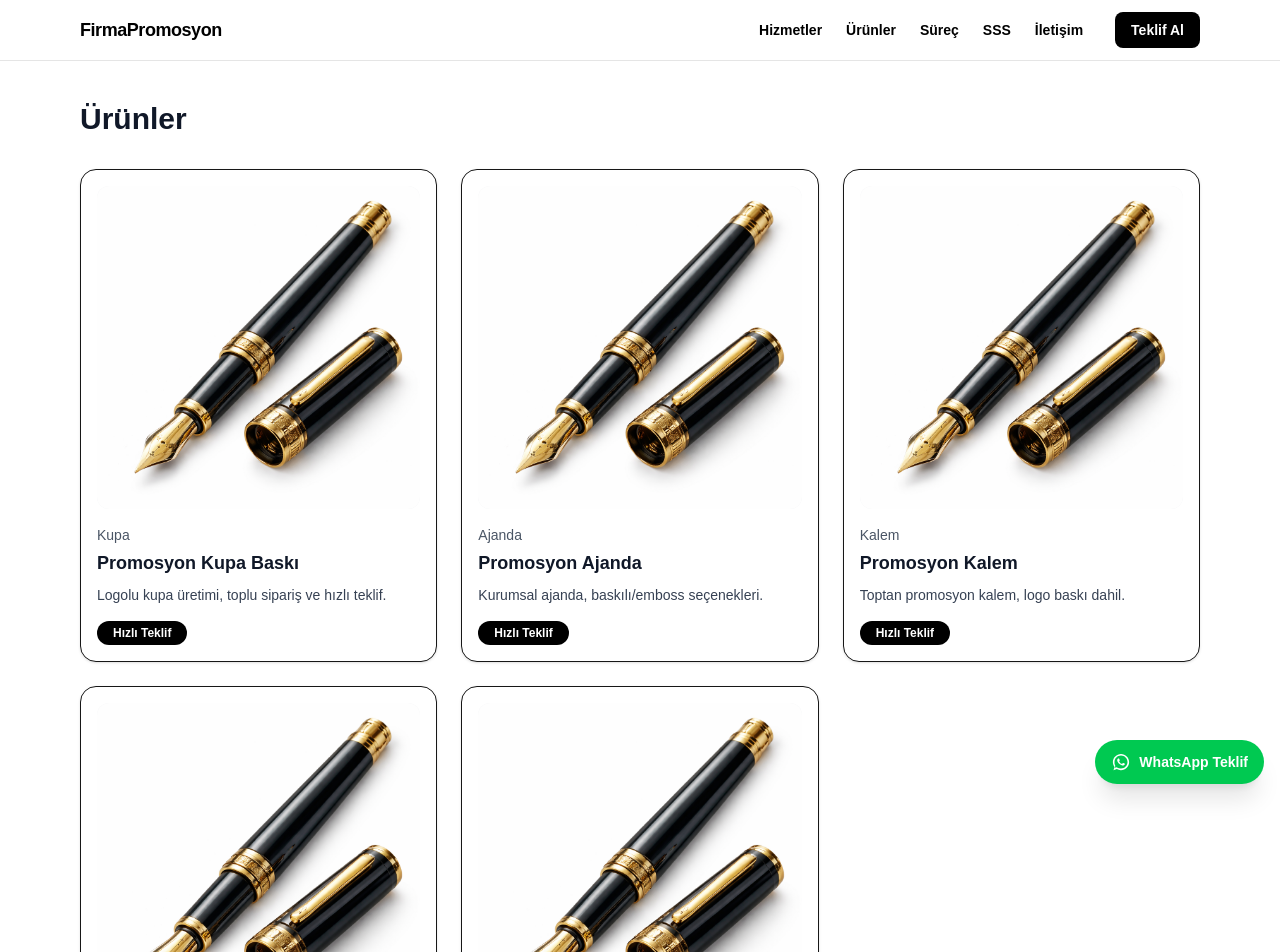
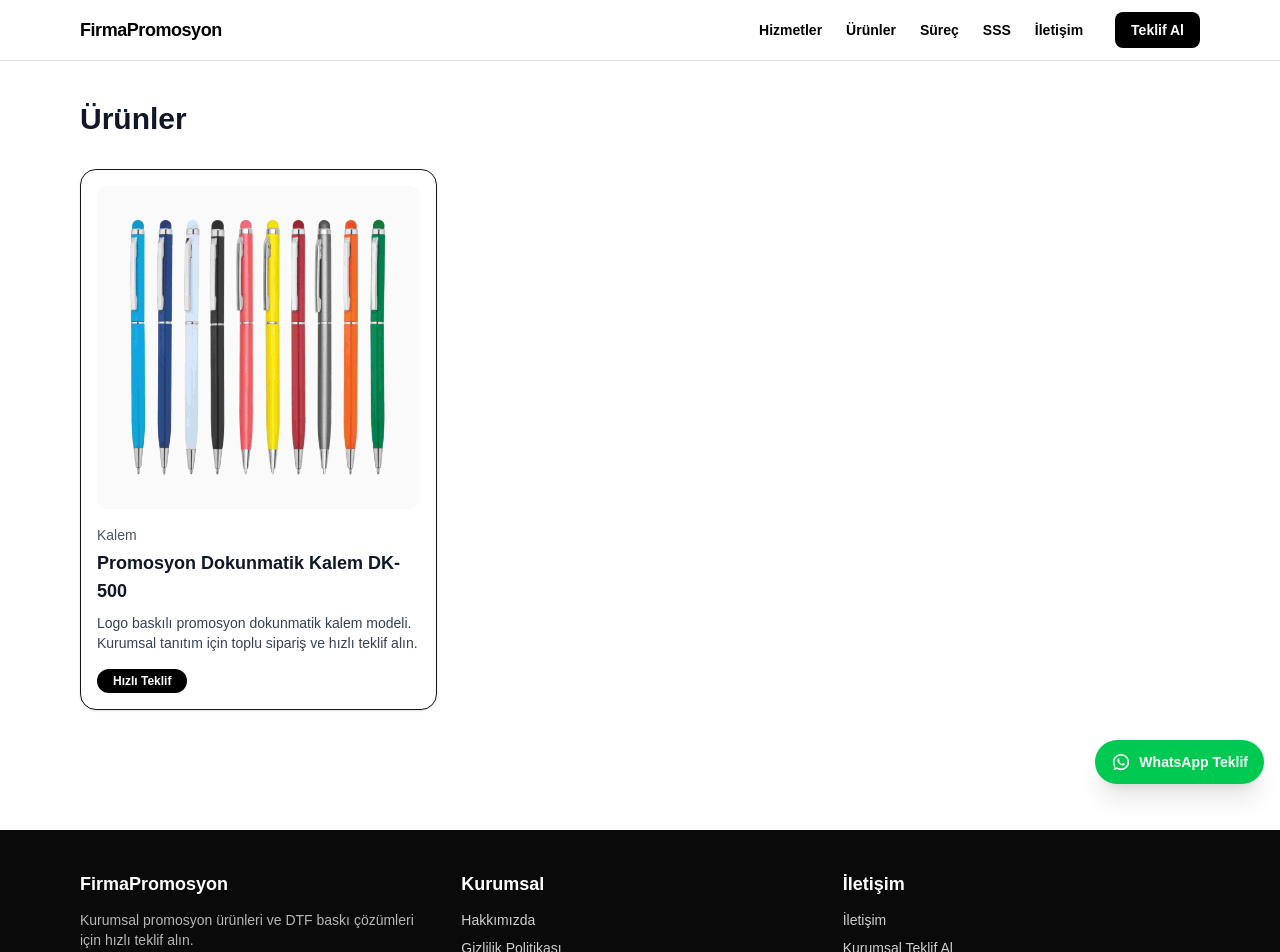
Before and after one commit to berkankocek1-dot/firmapromosyon, a Next.js app: page /urunler in a window 1280 px wide. Shown: the top 952 px of the page. Built offline with nearby package versions, Linux system fonts and the light colour scheme.

Commit message:
Show product long description (SEO) on product page

```diff
--- a/app/urunler/[slug]/page.tsx
+++ b/app/urunler/[slug]/page.tsx
@@ -16,7 +16,8 @@ type PageProps = {
 type Product = {
   slug: string;
   title: string;
-  description?: string;
+  shortDesc?: string;
+  longDesc?: string;
   category?: string;
   image?: string;
 };
@@ -28,17 +29,13 @@ function absUrl(pathOrUrl: string) {
 }
 
 function getWaNumber() {
-  // env varsa onu kullan, yoksa fallback boş bırak
   const raw = process.env.NEXT_PUBLIC_WHATSAPP_NUMBER || "";
   const digits = raw.replace(/\D/g, "");
   return digits || "";
 }
 
 function getDefaultWaTextEncoded() {
-  // env içine URL-encoded text koyuyorsan direkt kullan
-  // koymadıysan düz metin koyabilirsin -> burada encode ederiz
   const t = process.env.NEXT_PUBLIC_WHATSAPP_DEFAULT_TEXT || "";
-  // Eğer zaten % içeriyorsa (encoded olma ihtimali), dokunmayalım:
   if (t.includes("%")) return t;
   return encodeURIComponent(t);
 }
@@ -66,12 +63,13 @@ export async function generateMetadata({ params }: PageProps): Promise<Metadata>
   }
 
   const title = product.title;
-  const description = product.description ?? "Kurumsal promosyon ürünleri için hızlı teklif alın.";
+  const description =
+    product.shortDesc ?? "Kurumsal promosyon ürünleri için hızlı teklif alın.";
   const canonical = `/urunler/${product.slug}`;
   const ogImage = absUrl(product.image ?? "/og.jpg");
 
   return {
-    title, // layout template otomatik ekler
+    title,
     description,
     alternates: { canonical },
     openGraph: {
@@ -109,17 +107,15 @@ export default async function ProductDetailPage({ params }: PageProps) {
   const productUrl = absUrl(canonicalPath);
   const imageAbs = absUrl(product.image ?? "/og.jpg");
 
-  // Ürün bazlı WhatsApp metni
   const waHref = makeWaHref(`Merhaba, ${product.title} için teklif almak istiyorum.`);
-
-  // Ürün sayfasından kurumsal teklif formuna ürün adıyla git (mail ile teklif)
   const mailOfferHref = `/kurumsal-teklif-al?product=${encodeURIComponent(product.title)}`;
 
   const productJsonLd = {
     "@context": "https://schema.org",
     "@type": "Product",
     name: product.title,
-    description: product.description ?? "Kurumsal promosyon ürünleri için hızlı teklif alın.",
+    description:
+      product.shortDesc ?? "Kurumsal promosyon ürünleri için hızlı teklif alın.",
     url: productUrl,
     image: [imageAbs],
     brand: { "@type": "Brand", name: SITE_NAME },
@@ -132,17 +128,6 @@ export default async function ProductDetailPage({ params }: PageProps) {
     },
   };
 
-  const breadcrumbJsonLd = {
-    "@context": "https://schema.org",
-    "@type": "BreadcrumbList",
-    itemListElement: [
-      { "@type": "ListItem", position: 1, name: "Anasayfa", item: SITE_URL },
-      { "@type": "ListItem", position: 2, name: "Ürünler", item: absUrl("/urunler") },
-      { "@type": "ListItem", position: 3, name: product.title, item: productUrl },
-    ],
-  };
-
-  // FAQ (UI + Schema)
   const faqItems = [
     {
       q: "Minimum sipariş adedi var mı?",
@@ -150,15 +135,11 @@ export default async function ProductDetailPage({ params }: PageProps) {
     },
     {
       q: "Baskı türleri neler?",
-      a: "Ürüne göre DTF, UV veya serigrafi seçenekleri sunulabilir. En uygun yöntemi teklif aşamasında belirliyoruz.",
+      a: "Ürüne göre DTF, UV veya serigrafi seçenekleri sunulabilir.",
     },
     {
       q: "Teslim süresi kaç gün?",
-      a: "Adet, stok ve baskı yoğunluğuna göre değişir. Net teslim tarihi teklifte belirtilir.",
-    },
-    {
-      q: "Fiyat nasıl belirleniyor?",
-      a: "Ürün tipi, adet, baskı alanı ve tasarım detayına göre hesaplanır. Hızlı teklif alarak fiyatı hemen öğrenebilirsiniz.",
+      a: "Adet ve üretim yoğunluğuna göre değişir.",
     },
   ];
 
@@ -184,11 +165,7 @@ export default async function ProductDetailPage({ params }: PageProps) {
         type="application/ld+json"
         dangerouslySetInnerHTML={{ __html: JSON.stringify(productJsonLd) }}
       />
-      <Script
-        id="breadcrumb-jsonld"
-        type="application/ld+json"
-        dangerouslySetInnerHTML={{ __html: JSON.stringify(breadcrumbJsonLd) }}
-      />
+
       <Script
         id="faq-jsonld"
         type="application/ld+json"
@@ -208,9 +185,14 @@ export default async function ProductDetailPage({ params }: PageProps) {
 
         <div>
           <div className="text-sm font-medium text-white/70">{product.category ?? "Ürün"}</div>
-          <h1 className="mt-2 text-3xl font-semibold text-white">{product.title}</h1>
+
+          <h1 className="mt-2 text-3xl font-semibold text-white">
+            {product.title}
+          </h1>
+
           <p className="mt-4 text-white/80">
-            {product.description ?? "Kurumsal promosyon ürünleri için hızlı teklif alın."}
+            {product.shortDesc ??
+              "Kurumsal promosyon ürünleri için hızlı teklif alın."}
           </p>
 
           <div className="mt-6 flex flex-col gap-3 sm:flex-row">
@@ -238,17 +220,29 @@ export default async function ProductDetailPage({ params }: PageProps) {
             </a>
           </div>
 
-          <div className="mt-8 rounded-2xl bg-white p-6 text-gray-900 shadow-lg">
-            <h2 className="text-lg font-semibold">Kurumsal üretim & hızlı dönüş</h2>
-            <ul className="mt-3 list-disc space-y-2 pl-5 text-sm">
-              <li>Logo baskı (DTF / UV / serigrafi) opsiyonları</li>
-              <li>Toplu alım – kurumsal teklif</li>
-              <li>Termin & adet bilgisi teklifte netleşir</li>
-            </ul>
-          </div>
+          {/* SEO Ürün Açıklaması */}
+          {product.longDesc && (
+            <section className="mt-10 rounded-2xl border border-white/15 bg-white/5 p-6">
+              <h2 className="text-lg font-semibold text-white">
+                Ürün Açıklaması
+              </h2>
+
+              <div className="mt-4 space-y-4 text-white/80 leading-relaxed text-sm">
+                {product.longDesc
+                  .split("\n")
+                  .map((line) => line.trim())
+                  .filter(Boolean)
+                  .map((line, i) => (
+                    <p key={i}>{line}</p>
+                  ))}
+              </div>
+            </section>
+          )}
 
           <div className="mt-6 rounded-2xl border border-white/15 bg-white/5 p-6">
-            <h2 className="text-lg font-semibold text-white">Sık Sorulan Sorular</h2>
+            <h2 className="text-lg font-semibold text-white">
+              Sık Sorulan Sorular
+            </h2>
 
             <div className="mt-4 space-y-3">
               {faqItems.map((item) => (
--- a/data/products.ts
+++ b/data/products.ts
@@ -3,6 +3,7 @@ export type Product = {
   slug: string;
   title: string;
   shortDesc: string;
+  longDesc?: string;
   category: "Kupa" | "Ajanda" | "Kalem" | "Tişört" | "Anahtarlık";
   image: string;
   gallery?: string[];
@@ -11,47 +12,27 @@ export type Product = {
 export const products: Product[] = [
   {
     id: "p1",
-    slug: "promosyon-kupa",
-    title: "Promosyon Kupa Baskı",
-    shortDesc: "Logolu kupa üretimi, toplu sipariş ve hızlı teklif.",
-    category: "Kupa",
-    image: "/products/kupa.png",
-    gallery: ["/products/kupa.webp"],
-  },
-  {
-    id: "p2",
-    slug: "promosyon-ajanda",
-    title: "Promosyon Ajanda",
-    shortDesc: "Kurumsal ajanda, baskılı/emboss seçenekleri.",
-    category: "Ajanda",
-    image: "/products/ajanda.png",
-    gallery: ["/products/ajanda.webp"],
-  },
-  {
-    id: "p3",
-    slug: "promosyon-kalem",
-    title: "Promosyon Kalem",
-    shortDesc: "Toptan promosyon kalem, logo baskı dahil.",
+    slug: "promosyon-dokunmatik-kalem-dk-500",
+    title: "Promosyon Dokunmatik Kalem DK-500",
+    shortDesc:
+      "Logo baskılı promosyon dokunmatik kalem modeli. Kurumsal tanıtım için toplu sipariş ve hızlı teklif alın.",
+    longDesc: `
+Promosyon dokunmatik kalem DK-500 modeli, kurumsal tanıtım ve marka bilinirliği için en çok tercih edilen promosyon ürünlerinden biridir. Hem klasik kalem hem de dokunmatik ekran kalemi olarak kullanılabilmesi sayesinde oldukça pratik ve kullanışlıdır.
+
+Akıllı telefon ve tablet ekranlarında rahatlıkla kullanılabilen dokunmatik uç tasarımı sayesinde modern bir promosyon ürünüdür. Özellikle teknoloji odaklı firmalar, kurumsal şirketler ve etkinlik organizasyonları tarafından sıklıkla tercih edilmektedir.
+
+Promosyon kalemler, düşük maliyetle yüksek reklam etkisi sağlayan en güçlü tanıtım araçlarından biridir. Fuarlar, müşteri ziyaretleri, promosyon kampanyaları ve kurumsal etkinliklerde dağıtılarak marka bilinirliğinizi artırır.
+
+DK-500 modeli ergonomik tasarımı, kaliteli gövdesi ve şık görünümü ile dikkat çeker. Ürün üzerine firmanıza özel logo baskısı uygulanarak tamamen kurumsal kimliğinize uygun hale getirilebilir.
+
+Toplu siparişlerde ekonomik fiyat avantajı sunan promosyon dokunmatik kalemler, uzun süre kullanılabilmesi sayesinde markanızın sürekli görünür olmasını sağlar.
+
+Minimum sipariş miktarı genellikle 100 adet olup, sipariş adedine göre fiyatlandırma değişmektedir.
+
+Promosyon kalem siparişleri ve kurumsal logo baskı seçenekleri için hızlı teklif alabilirsiniz.
+`.trim(),
     category: "Kalem",
-    image: "/products/kalem.png",
-    gallery: ["/products/kalem.webp"],
-  },
-  {
-    id: "p4",
-    slug: "dtf-baskili-tisort",
-    title: "DTF Baskılı Tişört",
-    shortDesc: "DTF baskı ile canlı renkler, hızlı üretim.",
-    category: "Tişört",
-    image: "/products/tisort.png",
-    gallery: ["/products/tisort.webp"],
-  },
-  {
-    id: "p5",
-    slug: "promosyon-anahtarlik",
-    title: "Promosyon Anahtarlık",
-    shortDesc: "Metal / plastik seçenekleriyle kurumsal anahtarlık.",
-    category: "Anahtarlık",
-    image: "/products/anahtarlik.png",
-    gallery: ["/products/anahtarlik.webp"],
+    image: "/products/dokunmatik-kalem-dk-500.jpg",
+    gallery: ["/products/dokunmatik-kalem-dk-500.jpg"],
   },
 ];
```
Also changed, not shown: public/products/dokunmatik-kalem-dk-500.jpg (added).
